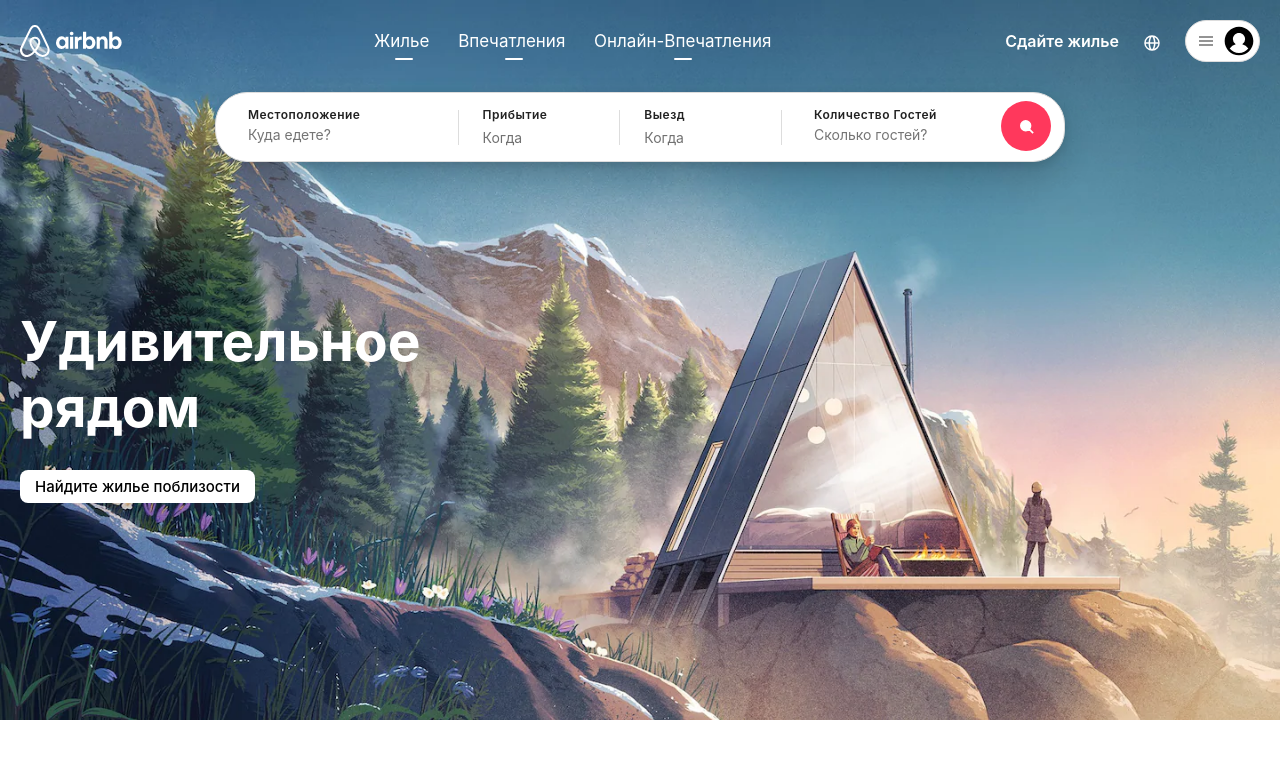
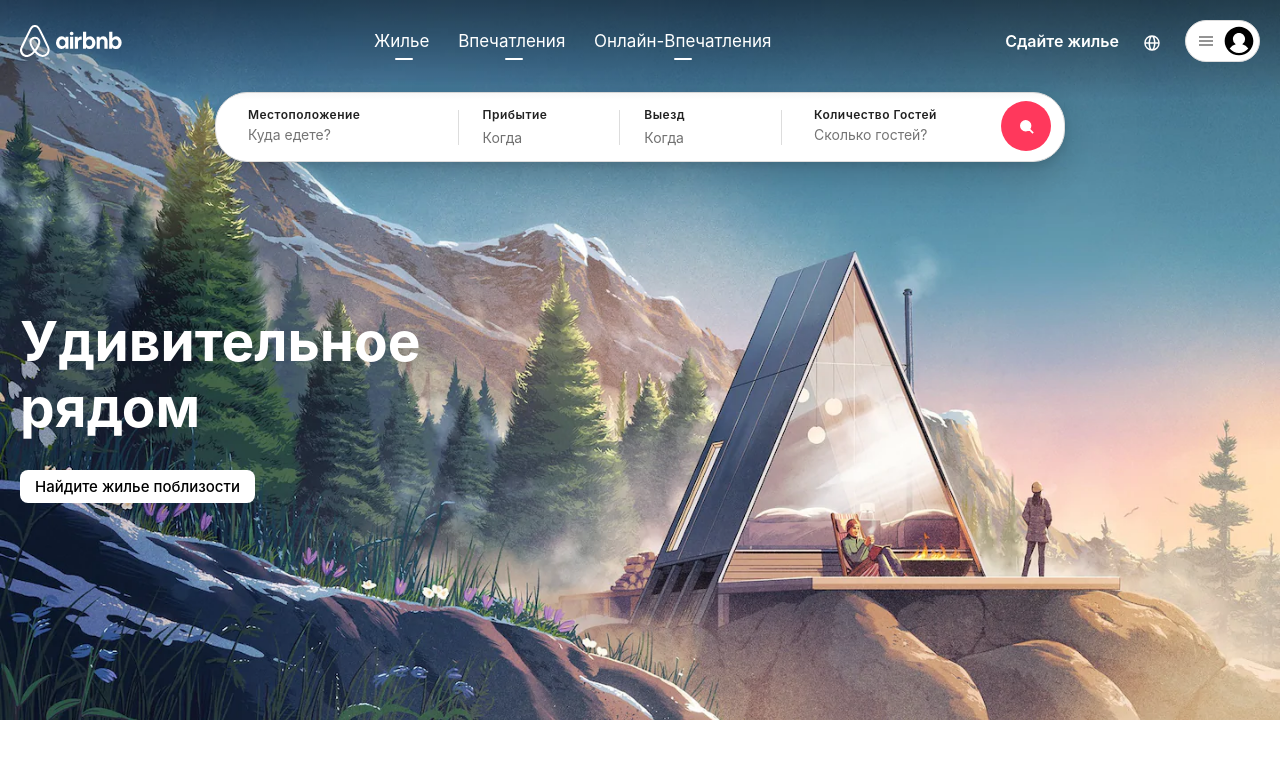
Before and after one commit to runz0rEgor/airbnb, a website: page index.html in a window 1280 px wide. Drawn offline with Linux system fonts and the light colour scheme.

```diff
--- a/scss/layout/header.scss
+++ b/scss/layout/header.scss
@@ -8,6 +8,7 @@
   background-size: cover;
   background-position: center;
   &__inner {
+    position: relative;
     display: flex;
     justify-content: space-between;
     align-items: center;
--- /dev/null
+++ b/scss/layout/wrapper.scss
@@ -0,0 +1,11 @@
+.wrapper {
+  &::before {
+    content: '';
+    width: 100%;
+    height: 100px;
+    display: block;
+    background-image: linear-gradient(to bottom, #000, rgba(0, 0, 0, 0));
+    opacity: 0.4;
+    position: absolute;
+  }
+}
--- a/scss/main.scss
+++ b/scss/main.scss
@@ -4,5 +4,6 @@
 @import "./components/button";
 @import "./components/dropdown";
 @import "./components/form";
+@import "./layout/wrapper.scss";
 @import "./layout/header.scss";
 @import "./abstracts/media.scss"
```
Also changed, not shown: css/style.css.
